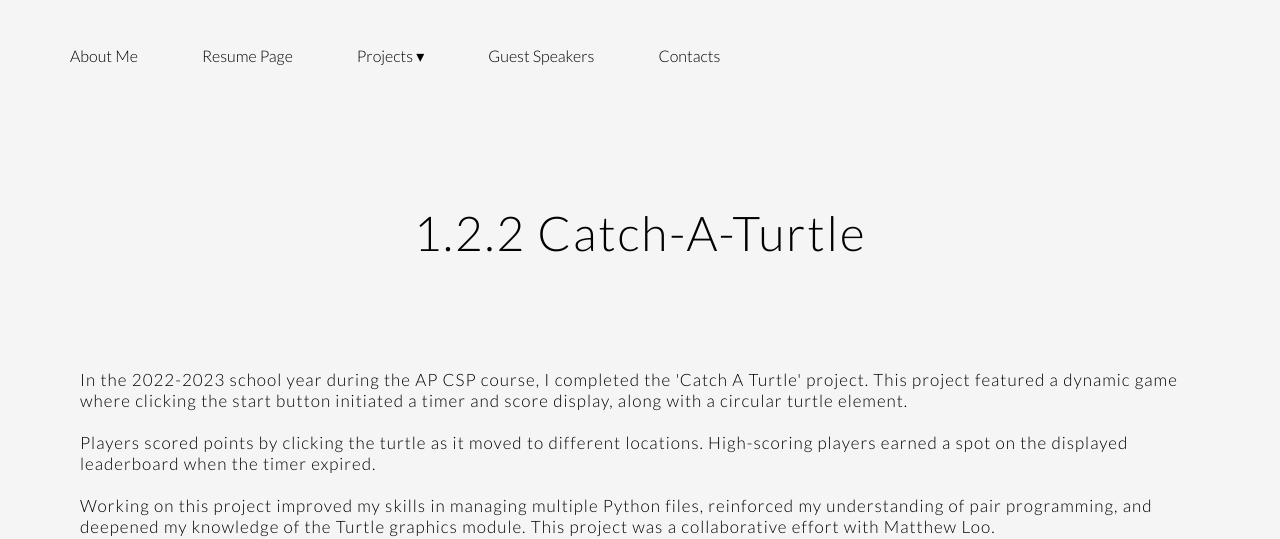
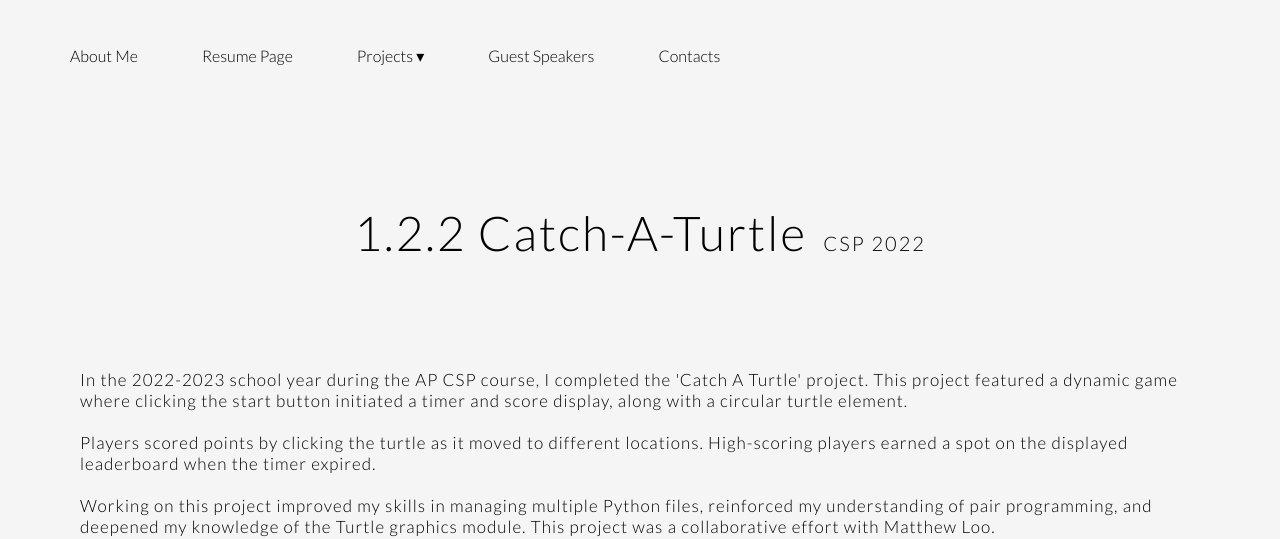
Before and after one commit to zengjosh/ZengJoshOnlinePortfolio, a website: page 122-py.html in a window 1280 px wide. Shown: the top 539 px of the page. Drawn offline with Linux system fonts and the light colour scheme.

Commit message:
Update 122-py.html

```diff
--- a/122-py.html
+++ b/122-py.html
@@ -42,7 +42,7 @@
 </nav>
 
 <div class="inner-header flex">
-<h1>1.2.2 Catch-A-Turtle</h1>
+<h1>1.2.2 Catch-A-Turtle <span class="year">CSP 2022</span></h1>
 </div>
 
  <p class="project-description">
```
